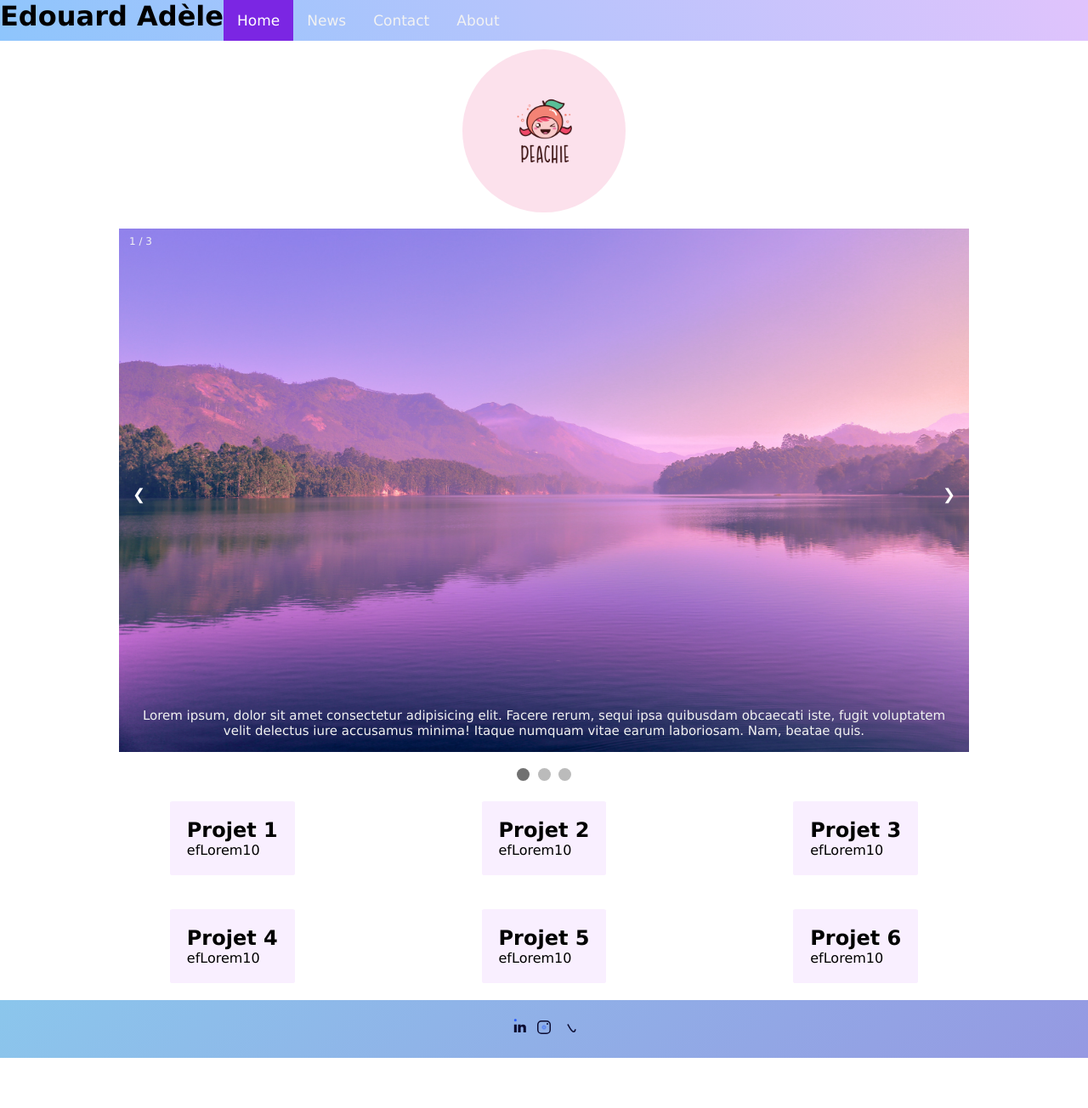
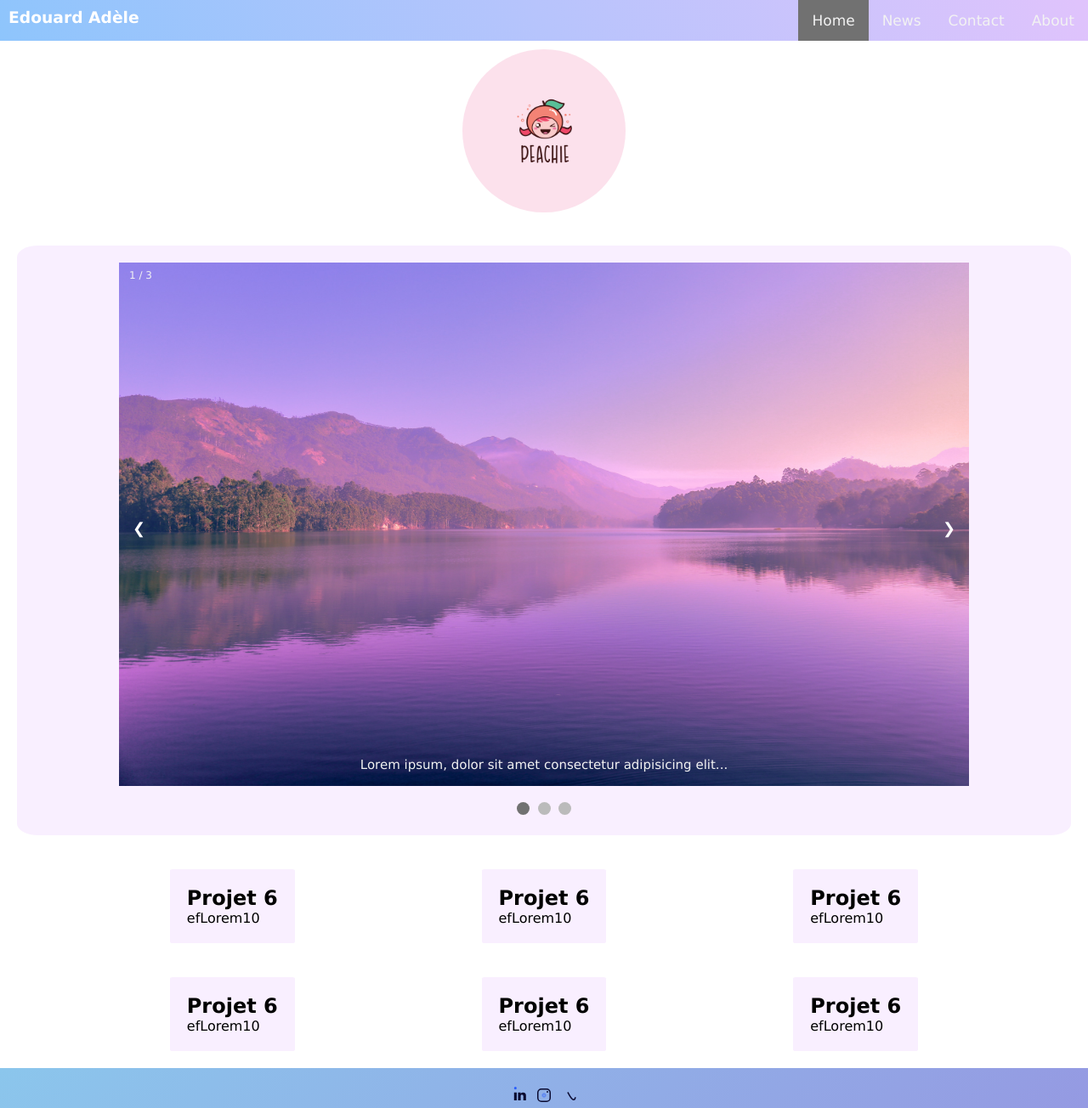
Before and after one commit to Adele130/Projet-Structure-Porftfolio, a plain HTML site: page index.html in a window 1280 px wide. Shown: the top 1304 px of the page at 85% size. Before the commit the page ends 1245 px from the top, so only its background shows below. Drawn offline with Linux system fonts and the light colour scheme.

Commit message:
Changement avec commentaire

```diff
--- a/Stylesheet.css
+++ b/Stylesheet.css
@@ -1,62 +1,94 @@
+/* Réinitialiser les marges pour tous les éléments */
 * {
     margin: 0;
 }
 
-/**Menu du Header**/
-/* Add a black background color to the top navigation */
-.topnav {
-    background-color: #8EC5FC;
-    background-image: linear-gradient(62deg, #8EC5FC 0%, #E0C3FC 100%);
-    display:flex;
+/** Menu du Header **/
+body {
+    margin: 0; /* Éviter les marges par défaut du corps de la page */
+    font-family: Arial, Helvetica, sans-serif; /* Utiliser la police Arial par défaut */
 }
 
-  /* Style the links inside the navigation bar */
-  .topnav a {
-    float: right;
-    display: block;
-    color: #f2f2f2;
-    text-align: center;
-    padding: 14px 16px;
-    text-decoration: none;
-    font-size: 17px;
+/* Style du titre h1 dans le Header */
+h1 {
+    color: white; /* Couleur du texte blanc */
+    padding: 10px; /* Espacement intérieur de 10 pixels autour du titre */
 }
 
-  /* Change the color of links on hover */
-  .topnav a:hover {
-    background-color: #ddd;
-    color: black;
+/* Barre de navigation principale, cest a dire EDOUARD Adele + 4 elements */
+.topnav {
+    background-color: #8EC5FC; /* Couleur de fond de la barre de navigation */
+    background-image: linear-gradient(62deg, #8EC5FC 0%, #E0C3FC 100%); /* Dégradé de couleurs en arrière-plan */
+    display: flex; /* Utilise le modèle de boîte flexible, si on enlève EDOUARD Adèle à gauche,
+    et 4 éléments en dessous à gauche, flex pour la grose boite avec les deu xsections*/
+    justify-content: space-between; /* Espace équitablement les 4 éléments et EA */
 }
 
-  /* Add an active class to highlight the current page */
-  .topnav a.active {
-    background-color: #7b26e3;
-    color: white;
+/* Style du menu dans la barre de navigation */
+.menu {
+    display:flex;/*Menu c'est à dire les 4 elements à droite*/
 }
 
-/**Image du Header**/
-.pfp {
-    width: 15%;
-    border-radius: 50%;
-    display:block;
-    margin:auto;
-    margin-top:10px;
+/* Style de la section du titre */
+.title {
+    display: flex; /* Utilise le modèle de boîte flexible */
 }
 
-/**Slideshow**/
-* {box-sizing: border-box}
-body {font-family: Verdana, sans-serif; margin:0}
-.mySlides {display: none}
-img {vertical-align: middle;}
+/* Style des liens du menu */
+.topnav a {
+    display: flex; /* Utilise le modèle de boîte flexible */
+    color: #f2f2f2; /* Couleur du texte des liens du menu */
+    padding: 14px 16px; /* Espacement intérieur des liens du menu */
+    text-decoration: none; /* Supprime le soulignement des liens */
+    font-size: 17px; /* Taille de la police des liens du menu */
+}
 
-/* Slideshow container */
+/* Effet de survol sur les liens du menu */
+.topnav a:hover {
+    background-color: #ddd; /* Couleur de fond au survol des liens */
+    color: black; /* Couleur du texte au survol des liens */
+}
+
+/** Image du Header **/
+.pfp {
+    width: 15%; /* Largeur de l'image de profil */
+    border-radius: 50%; /* Forme de bordure pour un cercle */
+    display: block;
+    margin: auto; /* Centrer l'image horizontalement */
+    margin-top: 10px; /* Espacement en haut de l'image */
+}
+
+/** Slideshow **/
+* {
+    box-sizing: border-box;
+}
+
+/* Style de base pour le corps de la page */
+body {
+    font-family: Verdana, sans-serif;
+    margin: 0;
+}
+
+/* Style des diapositives du diaporama */
+.mySlides {
+    display: none; /* Cacher initialement les diapositives */
+}
+
+/* Style de l'image dans le diaporama */
+img {
+    vertical-align: middle;
+}
+
+/* Conteneur du diaporama */
 .slideshow-container {
     max-width: 1000px;
     position: relative;
     margin: auto;
 }
 
-/* Next & previous buttons */
-.prev, .next {
+/* Styles des boutons de navigation du diaporama */
+.prev,
+.next {
     cursor: pointer;
     position: absolute;
     top: 50%;
@@ -72,18 +104,19 @@ img {vertical-align: middle;}
     background-size: cover;
 }
 
-/* Position the "next button" to the right */
+/* Position du bouton "next" à droite */
 .next {
     right: 0;
     border-radius: 3px 0 0 3px;
 }
 
-/* On hover, add a black background color with a little bit see-through */
-.prev:hover, .next:hover {
-  background-color: rgba(0,0,0,0.8);
+/* Effet de survol sur les boutons de navigation */
+.prev:hover,
+.next:hover {
+    background-color: rgba(0, 0, 0, 0.8);
 }
 
-/* Caption text */
+/* Style du texte de légende */
 .text {
     color: #f2f2f2;
     font-size: 15px;
@@ -94,7 +127,7 @@ img {vertical-align: middle;}
     text-align: center;
 }
 
-/* Number text (1/3 etc) */
+/* Style du texte de numéro (1/3, etc.) */
 .numbertext {
     color: #f2f2f2;
     font-size: 12px;
@@ -103,7 +136,7 @@ img {vertical-align: middle;}
     top: 0;
 }
 
-/* The dots/bullets/indicators */
+/* Styles des points/bullets/indicateurs */
 .dot {
     cursor: pointer;
     height: 15px;
@@ -115,7 +148,9 @@ img {vertical-align: middle;}
     transition: background-color 0.6s ease;
 }
 
-.active, .dot:hover {
+/* Style de l'indicateur actif ou survolé */
+.active,
+.dot:hover {
     background-color: #717171;
 }
 
@@ -126,33 +161,43 @@ img {vertical-align: middle;}
 }
 
 @keyframes fade {
-  from {opacity: .4}
-  to {opacity: 1}
+    from {
+        opacity: .4;
     }
 
-/* On smaller screens, decrease text size */
-@media only screen and (max-width: 300px) {
-  .prev, .next,.text {font-size: 11px}
+    to {
+        opacity: 1;
+    }
 }
 
-/**Boite Projets**/
+/* Sur les écrans plus petits, diminuer la taille du texte */
+@media only screen and (max-width: 300px) {
+    .prev,
+    .next,
+    .text {
+        font-size: 11px;
+    }
+}
+
+/** Boite Projets **/
 main {
     display: flex;
     justify-content: space-evenly;
     flex-wrap: wrap-reverse;
 }
 
-section{
-    background-color:rgb(249, 239, 255);
+/* Style des articles de projet */
+article {
+    background-color: rgb(249, 239, 255);
     margin: 20px;
     padding: 20px;
-    border-radius:2%;
+    border-radius: 2%;
 }
 
-/**Footer**/
-footer{
-    text-align:center;
+/** Footer **/
+footer {
+    text-align: center;
     background-color: #8BC6EC;
     background-image: linear-gradient(135deg, #8BC6EC 0%, #9599E2 100%);
-    padding:20px;
+    padding: 20px;
 }
--- a/index.html
+++ b/index.html
@@ -12,30 +12,35 @@
 
     <header>
 
-        <div class="topnav">
+        <section class="topnav">
+            <section class="title">
                 <h1>Edouard Adèle</h1>
+            </section>
+            <section class="menu">
                 <a href="#home" class="active">Home</a>
                 <a href="#news">News</a>
                 <a href="#contact">Contact</a>
                 <a href="#about">About</a>
-            <a href="javascript:void(0);" class="icon" onclick="myFunction()">
-            <i class="fa fa-bars"></i>
-            </a>
-        </div>
+            </section>
+        </section>
+
+        <!-- Image de profil -->
         <figure>
             <a target="_blank" href="pfp.png"><img src="pfp.png" alt="PFP" class="pfp"></a>
-
         </figure>
 
     </header>
 
+    <!-- Section des diapositives -->
     <article>
+        <!-- Conteneur du diaporama -->
         <div class="slideshow-container">
 
+            <!-- Diapositives -->
             <div class="mySlides fade">
                 <div class="numbertext">1 / 3</div>
                 <img src="pic1.jpg" style="width:100%">
-                <div class="text">Lorem ipsum, dolor sit amet consectetur adipisicing elit. Facere rerum, sequi ipsa quibusdam obcaecati iste, fugit voluptatem velit delectus iure accusamus minima! Itaque numquam vitae earum laboriosam. Nam, beatae quis.</div>
+                <div class="text">Lorem ipsum, dolor sit amet consectetur adipisicing elit...</div>
             </div>
 
             <div class="mySlides fade">
@@ -50,18 +55,21 @@
                 <div class="text">Caption Three</div>
             </div>
 
+            <!-- Boutons de navigation du diaporama -->
             <a class="prev" onclick="plusSlides(-1)">❮</a>
             <a class="next" onclick="plusSlides(1)">❯</a>
 
         </div>
         <br>
 
+        <!-- Indicateurs de position du diaporama -->
         <div style="text-align:center">
             <span class="dot" onclick="currentSlide(1)"></span>
             <span class="dot" onclick="currentSlide(2)"></span>
             <span class="dot" onclick="currentSlide(3)"></span>
         </div>
 
+        <!-- Script pour le diaporama -->
         <script>
             let slideIndex = 1;
             showSlides(slideIndex);
@@ -92,39 +100,41 @@
         </script>
     </article>
 
+    <!-- Section principale avec des articles -->
     <main>
-        <section>
-            <h2>Projet 1</h2>
+        <!-- Articles répétés pour illustration -->
+        <article>
+            <h2>Projet 6</h2>
             <p>efLorem10</p>
+        </article>
 
-        </section>
+        <article>
+            <h2>Projet 6</h2>
+            <p>efLorem10</p>
+        </article>
 
-        <section>
-            <h2>Projet 2</h2>
+        <article>
+            <h2>Projet 6</h2>
             <p>efLorem10</p>
-        </section>
-
-        <section>
-            <h2>Projet 3</h2>
-            <p>efLorem10</p>
-        </section>
+        </article>
     </main>
 
     <main>
-        <section>
-            <h2>Projet 4</h2>
-            <p>efLorem10</p>
-        </section>
-
-        <section>
-            <h2>Projet 5</h2>
-            <p>efLorem10</p>
-        </section>
-
-        <section>
+        <!-- Articles répétés pour illustration -->
+        <article>
             <h2>Projet 6</h2>
             <p>efLorem10</p>
-        </section>
+        </article>
+
+        <article>
+            <h2>Projet 6</h2>
+            <p>efLorem10</p>
+        </article>
+
+        <article>
+            <h2>Projet 6</h2>
+            <p>efLorem10</p>
+        </article>
     </main>
 
     <footer>
```
Lines whose indentation alone changed are shown as unchanged.
